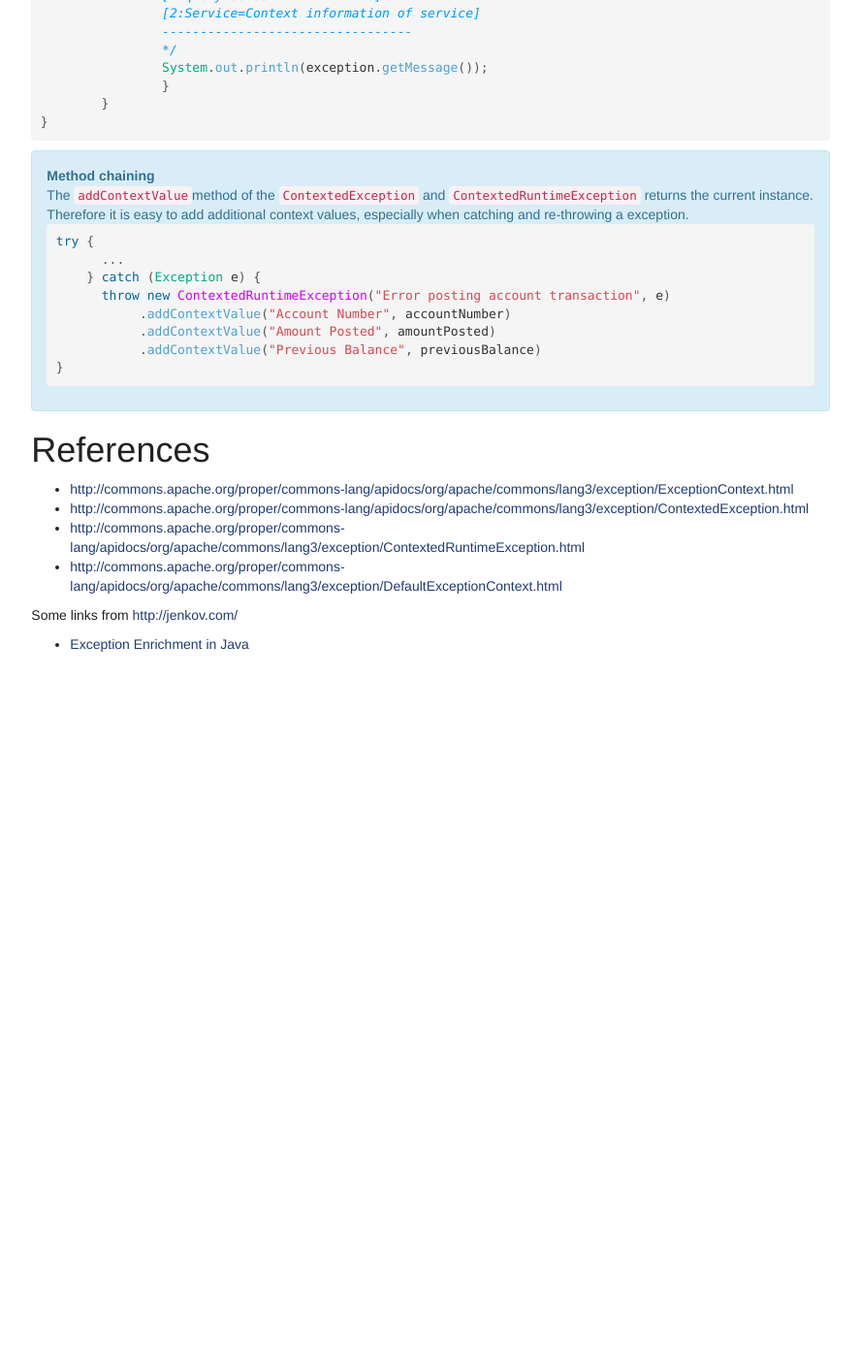
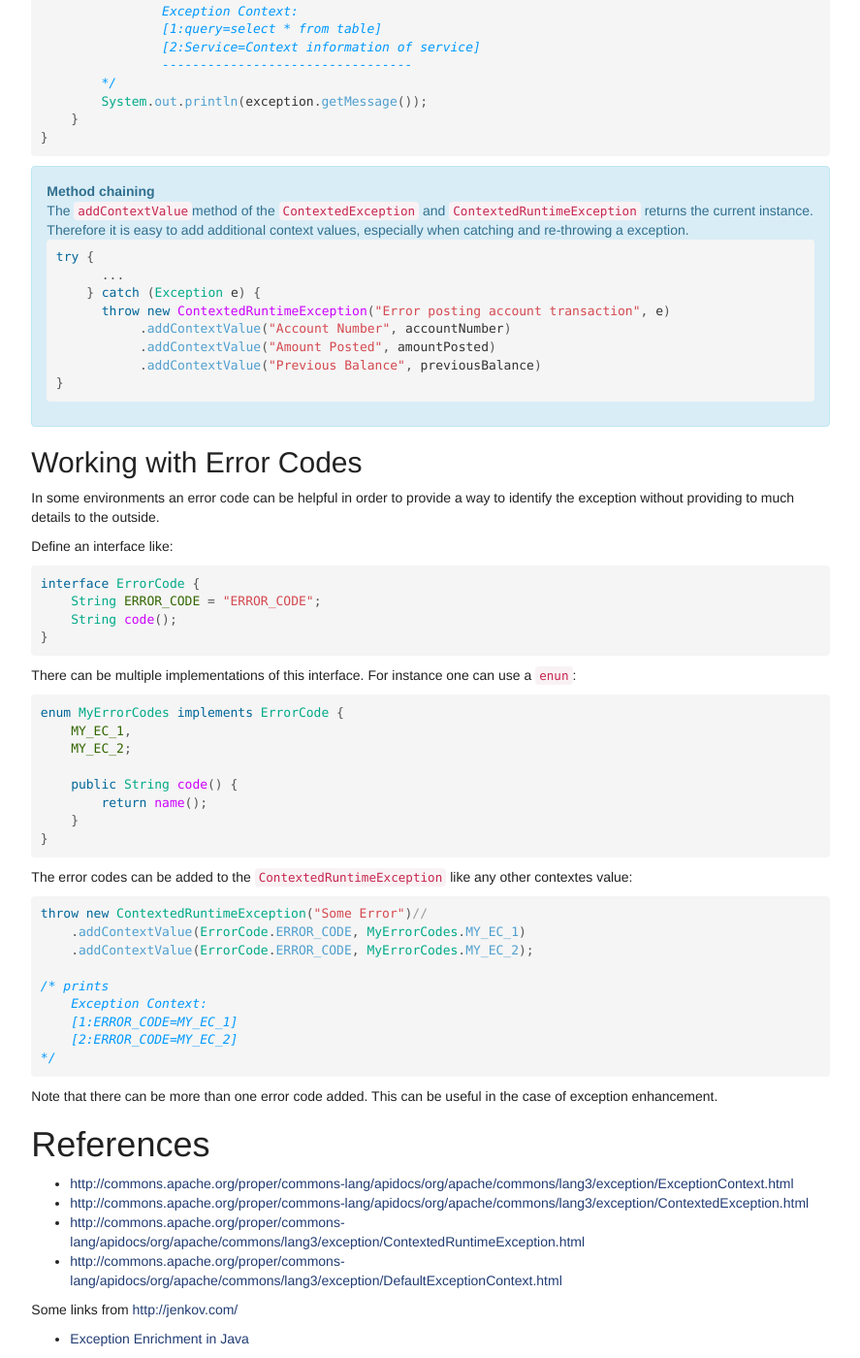
Before and after one commit to LeoNiedermeier/LeoNiedermeier.github.io, a Jekyll site: the page built from _docs/java/snippets/commons/lang/ExceptionContext.md, in a window 1280 px wide and 1400 px high, scrolled down 1109 px. Shown: the whole window at 97% size, without its empty margins (196-1083 px from the left). Built offline with Jekyll 4.4.1, drawn with Linux system fonts in a browser that asks for light colours; before the commit the page ends 1793 px from its top, so only the background shows below that; some of the changed text lies outside the part shown.

Commit message:
error codes

````diff
--- a/_docs/java/snippets/commons/lang/ExceptionContext.md
+++ b/_docs/java/snippets/commons/lang/ExceptionContext.md
@@ -22,55 +22,54 @@ An easy way to implement exception enhancement is to use the commons lang `Excep
 
 # How to use
 
-```java
+## With Exception Enhancement
+
+~~~java
 private void dataBase()
 {
-	throw new ContextedRuntimeException("Exception thrown from DataBase")
-	              .addContextValue("query", "select * from table");
+    throw new ContextedRuntimeException("Exception thrown from DataBase")
+                      .addContextValue("query", "select * from table");
 }
 
 
 public void service() {
-	try
-	{
-		dataBase();
-	}
-	catch(ContextedRuntimeException exception)
-	{
-		System.out.println(exception.getMessage());
-		/* prints
-		Exception thrown from DataBase
-		Exception Context:
-		[1:query=select * from table]
-        ---------------------------------
-		*/
-		throw exception.addContextValue("Service", "Context information of service");
-	}
+    try{
+        dataBase();
+    }
+    catch(ContextedRuntimeException exception)
+    {
+        System.out.println(exception.getMessage());
+        /* prints
+                Exception thrown from DataBase
+                Exception Context:
+                [1:query=select * from table]
+                ---------------------------------
+        */
+        // enhance the current exception and rethrow it
+        throw exception.addContextValue("Service", "Context information of service");
+    }
 }
 public void outer() {
-	try
-	{
-		service();
-	}
-	catch(ContextedRuntimeException exception)
-	{
-		/* prints
-		Exception thrown from DataBase
-		Exception Context:
-		[1:query=select * from table]
-		[2:Service=Context information of service]
-		---------------------------------
-		*/
-		System.out.println(exception.getMessage());
-		}
-	}
+    try{
+        service();
+    }
+    catch(ContextedRuntimeException exception)
+    {
+        /* prints
+                Exception thrown from DataBase
+                Exception Context:
+                [1:query=select * from table]
+                [2:Service=Context information of service]
+                ---------------------------------
+        */
+        System.out.println(exception.getMessage());
+    }
 }
-```
+~~~
 
-{: .info title="Method chaining"}
->The `addContextValue`method of the `ContextedException` and `ContextedRuntimeException` returns the current instance. Therefore it is easy to add additional context values, especially when catching and re-throwing a exception.
->
-```java
+<div class="info" title="Method chaining" markdown="1">
+The `addContextValue`method of the `ContextedException` and `ContextedRuntimeException` returns the current instance. Therefore it is easy to add additional context values, especially when catching and re-throwing a exception.
+~~~java
 try {
       ...
     } catch (Exception e) {
@@ -79,7 +78,50 @@ try {
            .addContextValue("Amount Posted", amountPosted)
            .addContextValue("Previous Balance", previousBalance)
 }
-```
+~~~
+</div>
+
+## Working with Error Codes
+
+In some environments an error code can be helpful in order to provide a way to identify the exception without providing to much details to the outside.
+
+Define an interface like:
+
+~~~java
+interface ErrorCode {
+    String ERROR_CODE = "ERROR_CODE";
+    String code();
+}
+~~~
+
+There can be multiple implementations of this interface. For instance one can use a `enun`:
+
+~~~java
+enum MyErrorCodes implements ErrorCode {
+    MY_EC_1,
+    MY_EC_2;
+
+    public String code() {
+        return name();
+    }
+}
+~~~
+
+The error codes can be added to the `ContextedRuntimeException` like any other contextes value:
+
+~~~java
+throw new ContextedRuntimeException("Some Error")//
+    .addContextValue(ErrorCode.ERROR_CODE, MyErrorCodes.MY_EC_1)
+    .addContextValue(ErrorCode.ERROR_CODE, MyErrorCodes.MY_EC_2);
+
+/* prints
+    Exception Context:
+    [1:ERROR_CODE=MY_EC_1]
+    [2:ERROR_CODE=MY_EC_2]
+*/
+~~~
+
+Note that there can be more than one error code added. This can be useful in the case of exception enhancement.
 
 
 # References
````
